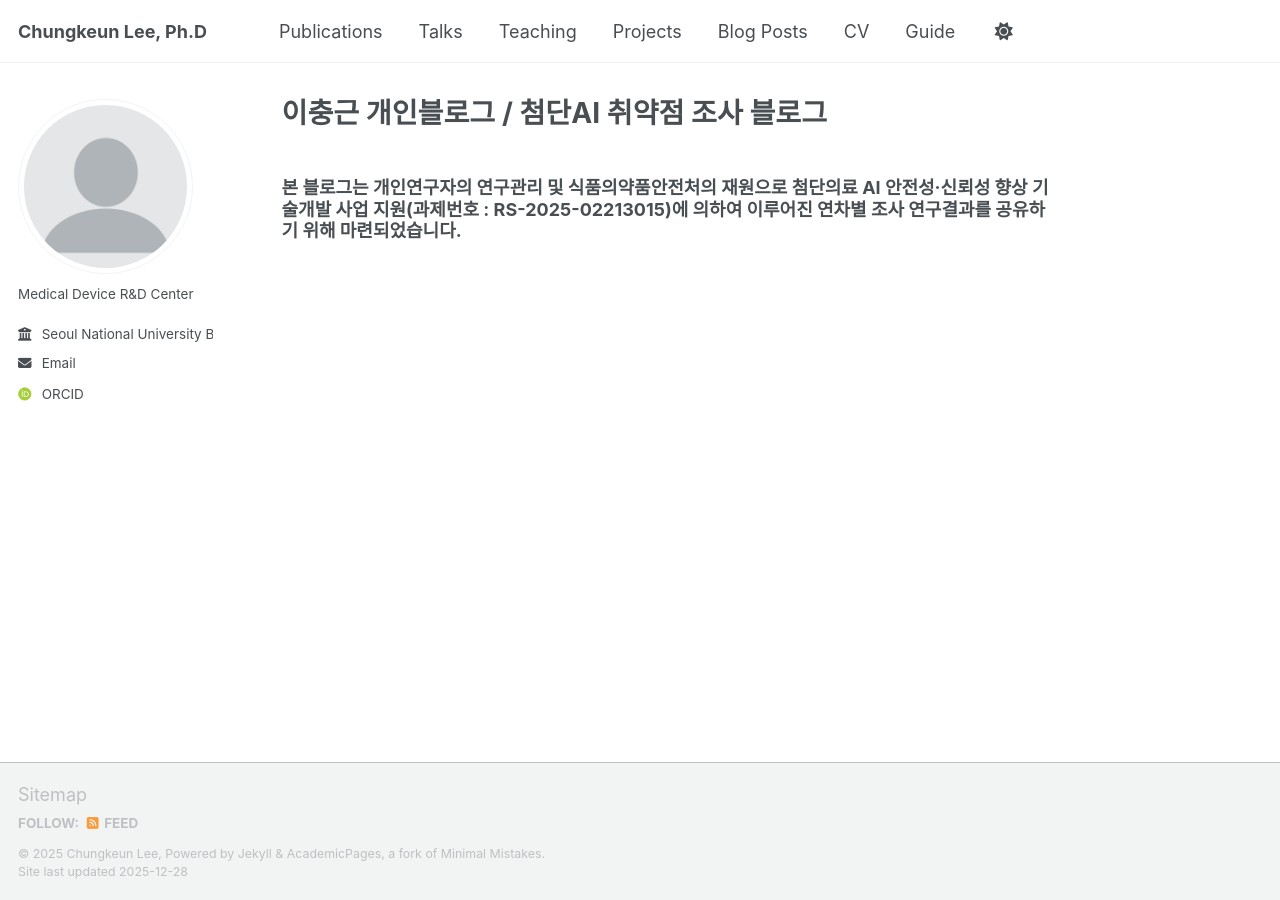
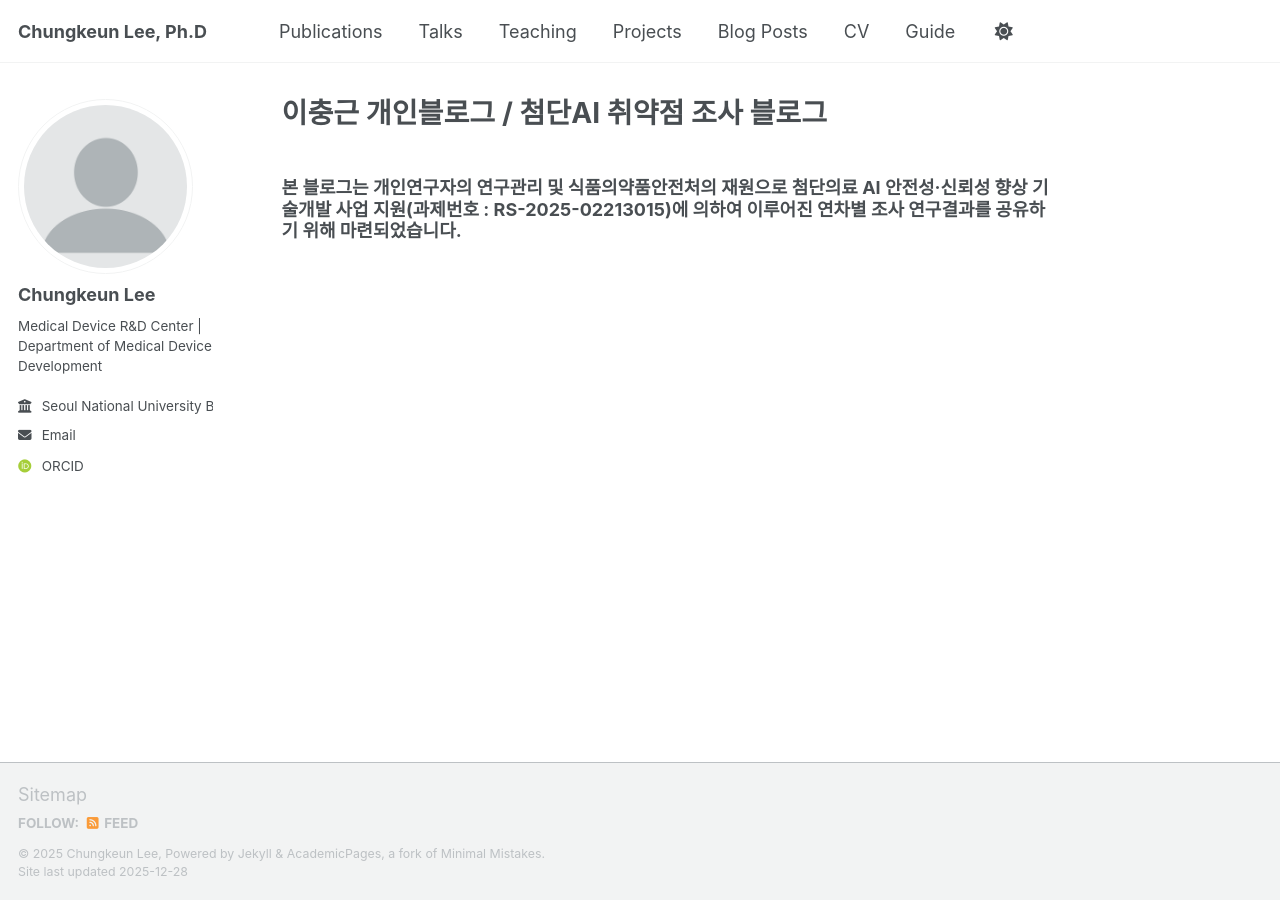
Before and after one commit to Chungkeun-Lee/Chungkeun-Lee.github.io, a Jekyll site: the page built from _pages/about.md, in a window 1280 px wide. Built offline with Jekyll 4.4.1, drawn with Linux system fonts in a browser that asks for light colours; some web fonts are replaced; a script bundle is joined from its source files by our own code; library files that are not in the unit come from our copies.

Commit message:
modification

```diff
--- a/_config.yml
+++ b/_config.yml
@@ -27,9 +27,9 @@ remote_theme: academicpages/academicpages.github.io
 author:
   # Biographic information
   avatar           : "profile.png"
-  name             : #"Your Sidebar Name"
+  name             : "Chungkeun Lee"
   pronouns         : # example: "she/her"
-  bio              : "Medical Device R&D Center"
+  bio              : "Medical Device R&D Center | Department of Medical Device Development"
   location         : #"Earth"
   employer         : "Seoul National University Bundang Hospital"
   uri              : # URL
@@ -41,7 +41,7 @@ author:
   googlescholar    : #"https://scholar.google.com/citations?user=PS_CX0AAAAAJ"
   inspire-hep      : # URL
   impactstory      : # URL
-  orcid            : "https://orcid.org/yourorcidurl"
+  orcid            : "https://orcid.org/my-orcid?orcid=0000-0002-4863-776X"
   semantic         : # URL
   ssrn             : # URL
   pubmed           : #"https://www.ncbi.nlm.nih.gov/pubmed/?term=john+snow"
```
